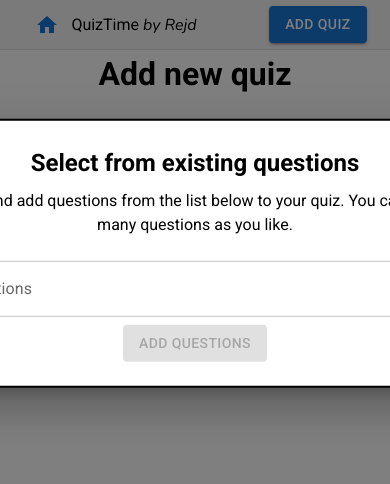
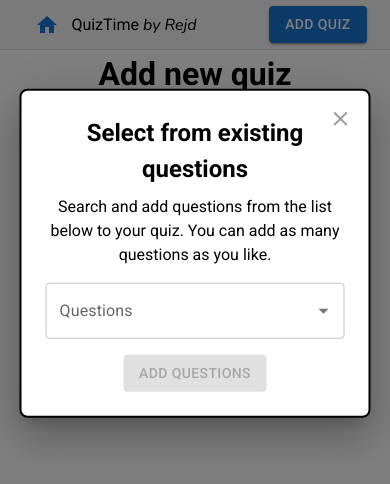
Before and after one commit to bogovich/Enterwell-QuizTime, a React (Vite) app: page /add-quiz in a window 390 px wide. Both pictures are taken after typing "Sample" into the empty fields and a click on the button "ADD EXISTING QUESTION". Shown: the top 484 px of the page. Built offline with nearby package versions, Linux system fonts and the light colour scheme; data requests are answered from the project's data file.

Commit message:
Mobile responsivity, error handling

```diff
--- a/src/components/QuizForm/QuestionsDropdown/QuestionsDropdown.tsx
+++ b/src/components/QuizForm/QuestionsDropdown/QuestionsDropdown.tsx
@@ -1,20 +1,21 @@
-import FormControl from '@mui/material/FormControl';
-import Autocomplete from '@mui/material/Autocomplete';
-import TextField from '@mui/material/TextField';
-import { IncomingQuestion } from '../../../types/quiz';
+import FormControl from "@mui/material/FormControl";
+import Autocomplete from "@mui/material/Autocomplete";
+import TextField from "@mui/material/TextField";
+import { IncomingQuestion } from "../../../types/quiz";
 
 type QuestionDropdownProps = {
   questionList: IncomingQuestion[];
   questions: IncomingQuestion[];
   setQuestions: (questions: IncomingQuestion[]) => void;
-}
+};
 
-
-export default function QuestionsDropdown({questionList, questions, setQuestions} : QuestionDropdownProps) {
-
+export default function QuestionsDropdown({
+  questionList,
+  questions,
+  setQuestions,
+}: QuestionDropdownProps) {
   return (
-    <div>
-      <FormControl sx={{ m: 1, width: 500 }}>
+    <FormControl sx={{ mb: 2, width: "100%" }}>
       <Autocomplete
         multiple
         id="demo-multiple-name"
@@ -25,11 +26,8 @@ export default function QuestionsDropdown({questionList, questions, setQuestions
         onChange={(_event, newValue) => {
           setQuestions(newValue);
         }}
-          renderInput={(params) => (
-            <TextField {...params} label="Questions" />
-          )}
+        renderInput={(params) => <TextField {...params} label="Questions" />}
       />
     </FormControl>
-    </div>
   );
 }
--- a/src/components/QuizForm/QuestionsModal/QuestionsModal.tsx
+++ b/src/components/QuizForm/QuestionsModal/QuestionsModal.tsx
@@ -7,13 +7,30 @@ import { useState } from "react";
 import QuestionsDropdown from "../QuestionsDropdown/QuestionsDropdown";
 import { useFetchQuestions } from "../../../hooks/useFetchQuestions";
 import { IncomingQuestion } from "../../../types/quiz";
+import { useMediaQuery } from "@mui/material";
+import { useTheme } from "@mui/material/styles";
+
+type QuestionsModalProps = {
+  open: boolean;
+  handleClose: () => void;
+  handleAddChosenQuestions: (questions: IncomingQuestion[]) => void;
+};
+
+export default function QuestionsModal({
+  open,
+  handleClose,
+  handleAddChosenQuestions,
+}: QuestionsModalProps) {
+  const { questionList, error } = useFetchQuestions();
+  const theme = useTheme();
+  const isMobile = useMediaQuery(theme.breakpoints.down("sm"));
 
   const style = {
     position: "absolute",
     top: "30%",
     left: "50%",
     transform: "translate(-50%, -50%)",
-  width: 600,
+    width: isMobile ? "90%" : 600,
     bgcolor: "background.paper",
     border: "2px solid #000",
     boxShadow: 24,
@@ -28,31 +45,18 @@ const style = {
     },
   };
 
-type QuestionsModalProps = {
-  open: boolean;
-  handleClose: () => void;
-  handleAddChosenQuestions: (questions: IncomingQuestion[]) => void;
-};
-
-export default function QuestionsModal({
-  open,
-  handleClose,
-  handleAddChosenQuestions,
-}: QuestionsModalProps) {
-  const { questionList, error } = useFetchQuestions();
-
   const [chosenQuestions, setChosenQuestions] = useState<IncomingQuestion[]>(
     []
   );
 
-  if (error) {
-    return <div>Error: {error.message}</div>;
-  }
+  const resetAndClose = () => {
+    setChosenQuestions([]);
+    handleClose();
+  };
 
   const handleAddAndClose = () => {
     handleAddChosenQuestions(chosenQuestions);
-    setChosenQuestions([]);
-    handleClose();
+    resetAndClose();
   };
 
   return (
@@ -65,7 +69,7 @@ export default function QuestionsModal({
       <Box sx={style}>
         <IconButton
           aria-label="close"
-          onClick={handleClose}
+          onClick={resetAndClose}
           sx={{
             position: "absolute",
             right: 8,
@@ -75,16 +79,23 @@ export default function QuestionsModal({
         >
           <CloseIcon />
         </IconButton>
+        {error ? (
+          <p>Error fetching questions! Please try again later.</p>
+        ) : (
+          <>
+            {" "}
             <h2>Select from existing questions</h2>
             <p>
-          Search and add questions from the list below to your quiz. You can add
-          as many questions as you like.
+              Search and add questions from the list below to your quiz. You can
+              add as many questions as you like.
             </p>
             <QuestionsDropdown
               questionList={questionList}
               questions={chosenQuestions}
               setQuestions={setChosenQuestions}
             />
+          </>
+        )}
         <Button
           variant="contained"
           onClick={handleAddAndClose}
```
Lines whose indentation alone changed are shown as unchanged.
